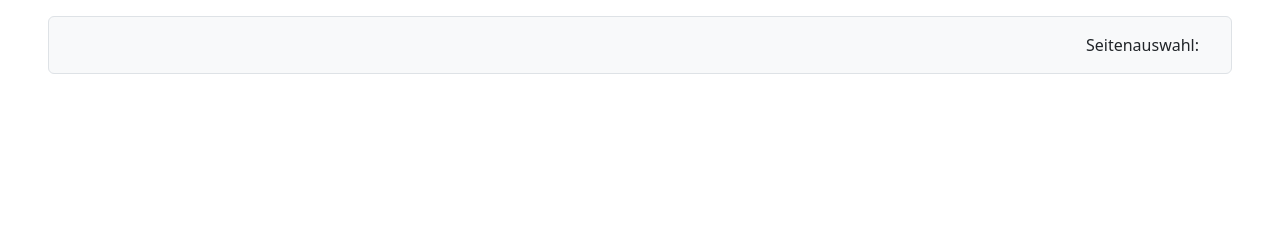
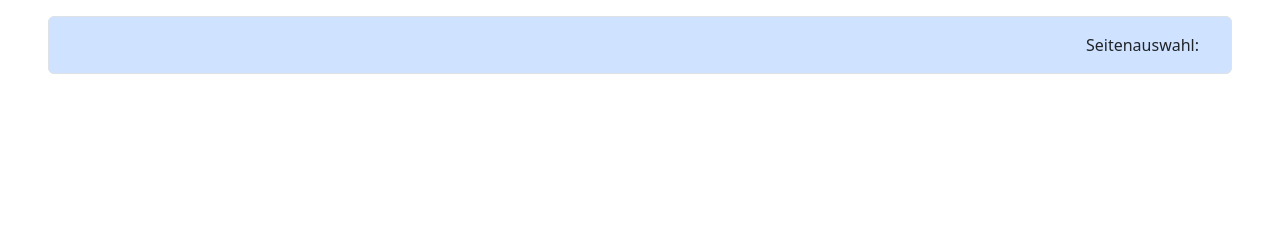
Before and after one commit to Actionb/berichtsheft, a Django app: template web/templates/nachweis_list.html in a window 1280 px wide. Shown: the part 178-418 px from the top of the page. Run offline with Django 5.2, Linux system fonts and the light colour scheme; the template is opened without the code that fills it, so the values that code supplies are empty; some libraries are stand-ins or nearby versions.

Commit message:
Tweak sticky-bottom div on list.html

```diff
--- a/web/templates/list.html
+++ b/web/templates/list.html
@@ -27,7 +27,7 @@
         </table>
     {% endblock results %}
     {% block sticky-bottom %}
-        <div class="d-flex position-sticky start-0 bottom-0 p-3 border rounded bg-light">
+        <div class="d-flex position-sticky start-0 bottom-0 p-3 border rounded bg-primary-subtle">
             {% if has_add_permission %}
                 <a href="{% url add_url %}" class="btn btn-success">
                     <svg xmlns="http://www.w3.org/2000/svg"
```
